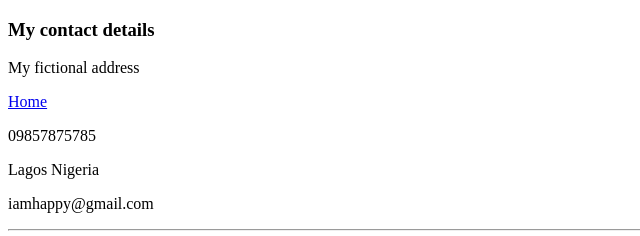
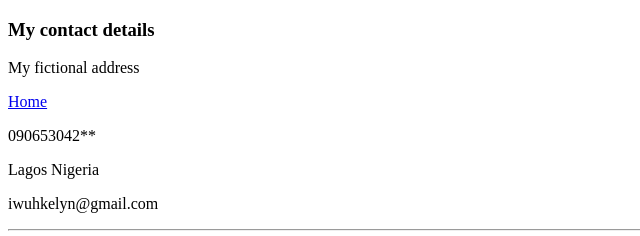
Before and after one commit to iamkelynstar/cv, a plain HTML site: page Contact-mee.html in a window 1280 px wide. Shown: the top 236 px of the page, 0-640 px from the left. Drawn offline with Linux system fonts and the light colour scheme.

Commit message:
second update

```diff
--- a/Contact-mee.html
+++ b/Contact-mee.html
@@ -10,9 +10,9 @@
   <h3>My contact details</h3>
   <p>My fictional address</p>
   <a href="https://www.merriam-webster.com/dictionary/home">Home</a>
-  <p>09857875785</p>
+  <p>090653042**</p>
   <p>Lagos Nigeria</p>
-  <p>iamhappy@gmail.com</p>
+  <p>iwuhkelyn@gmail.com</p>
 
   <hr>
 <form action="mailto:iwuhkelyn@gmail.com" method="post" enctype="text/plain">
```
